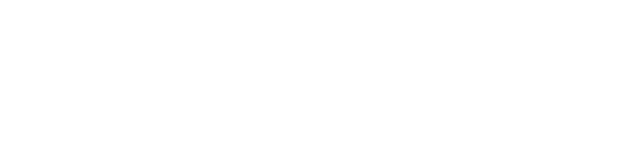
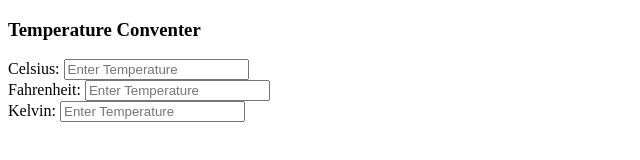
Before and after one commit to gabedavaa/temperature-conventer, a plain HTML site: page index.html in a window 1280 px wide. Shown: the whole page, without its empty margins (0-640 px from the left). Drawn offline with Linux system fonts and the light colour scheme.

Commit message:
update html

```diff
--- a/index.html
+++ b/index.html
@@ -4,7 +4,43 @@
     <meta charset="UTF-8" />
     <meta http-equiv="X-UA-Compatible" content="IE=edge" />
     <meta name="viewport" content="width=device-width, initial-scale=1.0" />
+    <link rel="stylesheet" href="./style.css" />
+    <script defer src="./script.js"></script>
     <title>Temperature Conventer</title>
   </head>
-  <body></body>
+  <body>
+    <div class="main-container">
+      <h3 class="heading">Temperature Conventer</h3>
+      <div class="temp-container">
+        <label for="celsius">Celsius:</label>
+        <input
+          onchange="coputeTemp(even)"
+          type="number"
+          class="input"
+          id="celsius"
+          placeholder="Enter Temperature"
+        />
+      </div>
+      <div class="temp-container">
+        <label for="fahrenheit">Fahrenheit:</label>
+        <input
+          onchange="coputeTemp(even)"
+          type="number"
+          class="input"
+          id="fahrenheit"
+          placeholder="Enter Temperature"
+        />
+      </div>
+      <div class="temp-container">
+        <label for="kelvin">Kelvin:</label>
+        <input
+          onchange="coputeTemp(even)"
+          type="number"
+          class="input"
+          id="kelvin"
+          placeholder="Enter Temperature"
+        />
+      </div>
+    </div>
+  </body>
 </html>
```
Also changed, not shown: script.js (added), style.css (added).
